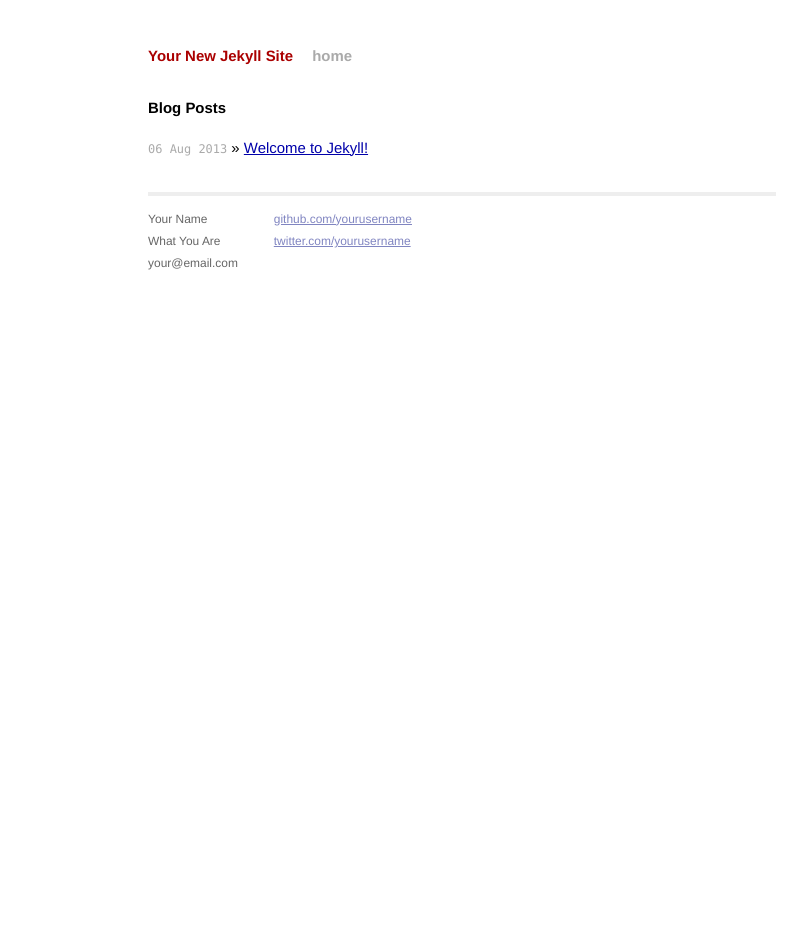
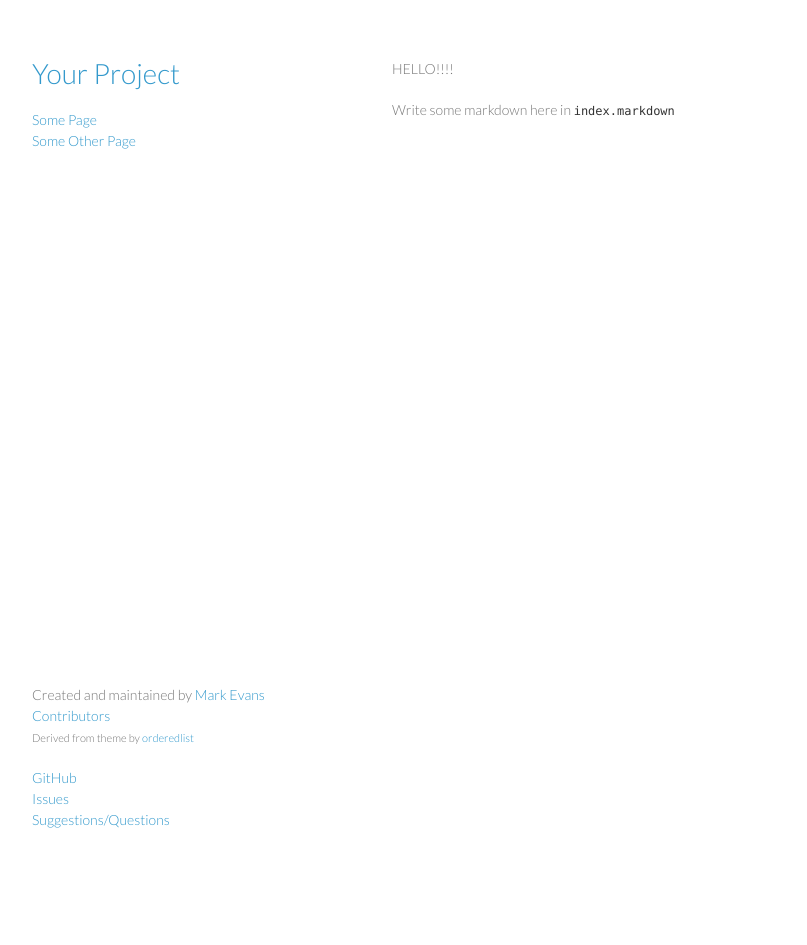
Before and after one commit to markevans/jekyll_docs_template, a Jekyll site: the page built from index.markdown, in a window 1280 px wide. Shown: the whole page, without its empty margins (178-985 px from the left). Built offline with Jekyll 4.4.1, drawn with Linux system fonts in a browser that asks for light colours; Markdown is read by kramdown in place of the engine named in the settings; after the commit the page ends 900 px from its top, so only the background shows below that.

Commit message:
Template documentation site with minimal theme

```diff
--- a/_config.yml
+++ b/_config.yml
@@ -1,3 +1,4 @@
-name: Your New Jekyll Site
+name: Your Project
 markdown: redcarpet
 pygments: true
+permalink: /:title
--- a/_layouts/default.html
+++ b/_layouts/default.html
@@ -10,37 +10,38 @@
         <link rel="stylesheet" href="/css/syntax.css">
 
         <!-- Custom CSS -->
-        <link rel="stylesheet" href="/css/main.css">
+        <link rel="stylesheet" href="/css/styles.css">
 
     </head>
     <body>
 
-        <div class="container">
-          <div class="site">
-            <div class="header">
-              <h1 class="title"><a href="/">{{ site.name }}</a></h1>
-              <a class="extra" href="/">home</a>
+        <div class="wrapper">
+          <header>
+            <h1 class="title"><a href="/">{{ site.name }}</a></h1>
+            <ul>
+              {% for post in site.posts %}
+                <li><a href="{{ post.url }}">{{ post.title }}</a></li>
+              {% endfor %}
+            </ul>
+          </header>
+          <section>
+            {{ content }}
+          </section>
+          <footer>
+            <div class="contact">
+              <p>
+                Created and maintained by <a href="https://github.com/yourname">Mark Evans</a><br />
+                <a href="https://github.com/yourname/yourproject/graphs/contributors">Contributors</a><br />
+                <small>Derived from theme by <a href="https://github.com/orderedlist">orderedlist</a></small>
+              </p>
+              <p>
+                <a href="https://github.com/yourname/yourproject">GitHub</a> <br />
+                <a href="http://github.com/yourname/yourproject/issues">Issues</a> <br />
+                <a href="http://groups.google.com/group/yourproject-users">Suggestions/Questions</a> <br />
+              </p>
             </div>
-
-                {{ content }}
-
-            <div class="footer">
-              <div class="contact">
-                <p>
-                  Your Name<br />
-                  What You Are<br />
-                  your@email.com
-                </p>
-              </div>
-              <div class="contact">
-                <p>
-                  <a href="http://github.com/yourusername/">github.com/yourusername</a><br />
-                  <a href="http://twitter.com/yourusername/">twitter.com/yourusername</a><br />
-                </p>
-              </div>
-            </div>
-          </div>
-        </div> <!-- /container -->
+          </footer>
+        </div> <!-- /wrapper -->
 
     </body>
 </html>
--- /dev/null
+++ b/_posts/2000-01-01-some-other-page.markdown
@@ -0,0 +1,6 @@
+---
+layout: default
+title:  "Some Other Page"
+---
+
+Some Other Page
--- /dev/null
+++ b/css/styles.css
@@ -0,0 +1,207 @@
+@import url(https://fonts.googleapis.com/css?family=Lato:300italic,700italic,300,700);
+
+body {
+  padding:50px;
+  font:14px/1.5 Lato, "Helvetica Neue", Helvetica, Arial, sans-serif;
+  color:#777;
+  font-weight:300;
+}
+
+h1, h2, h3, h4, h5, h6 {
+  color:#222;
+  margin:0 0 20px;
+}
+
+p, ul, ol, table, pre, dl {
+  margin:0 0 20px;
+}
+
+h1, h2, h3 {
+  line-height:1.1;
+}
+
+h1 {
+  font-size:28px;
+}
+
+h2 {
+  color:#393939;
+}
+
+h3, h4, h5, h6 {
+  color:#494949;
+}
+
+a {
+  color:#39c;
+  font-weight:400;
+  text-decoration:none;
+}
+
+a small {
+  font-size:11px;
+  color:#777;
+  margin-top:-0.6em;
+  display:block;
+}
+
+.wrapper {
+  width:860px;
+  margin:0 auto;
+}
+
+blockquote {
+  border-left:1px solid #e5e5e5;
+  margin:0;
+  padding:0 0 0 20px;
+  font-style:italic;
+}
+
+code, pre {
+  font-family:Monaco, Bitstream Vera Sans Mono, Lucida Console, Terminal;
+  color:#333;
+  font-size:12px;
+}
+
+pre {
+  padding:8px 15px;
+  background: #f8f8f8;
+  border-radius:5px;
+  border:1px solid #e5e5e5;
+  overflow-x: auto;
+}
+
+table {
+  width:100%;
+  border-collapse:collapse;
+}
+
+th, td {
+  text-align:left;
+  padding:5px 10px;
+  border-bottom:1px solid #e5e5e5;
+}
+
+dt {
+  color:#444;
+  font-weight:700;
+}
+
+th {
+  color:#444;
+}
+
+img {
+  max-width:100%;
+}
+
+header {
+  width:270px;
+  float:left;
+  position:fixed;
+}
+
+header ul {
+  list-style:none;
+  padding:0;
+}
+
+strong {
+  color:#222;
+  font-weight:700;
+}
+
+section {
+  width:500px;
+  float:right;
+  padding-bottom:50px;
+}
+
+small {
+  font-size:11px;
+}
+
+hr {
+  border:0;
+  background:#e5e5e5;
+  height:1px;
+  margin:0 0 20px;
+}
+
+footer {
+  width:270px;
+  float:left;
+  position:fixed;
+  bottom:50px;
+}
+
+@media print, screen and (max-width: 960px) {
+
+  div.wrapper {
+    width:auto;
+    margin:0;
+  }
+
+  header, section, footer {
+    float:none;
+    position:static;
+    width:auto;
+  }
+
+  header {
+    padding-right:320px;
+  }
+
+  section {
+    border:1px solid #e5e5e5;
+    border-width:1px 0;
+    padding:20px 0;
+    margin:0 0 20px;
+  }
+
+  header a small {
+    display:inline;
+  }
+
+  header ul {
+    position:absolute;
+    right:50px;
+    top:52px;
+  }
+}
+
+@media print, screen and (max-width: 720px) {
+  body {
+    word-wrap:break-word;
+  }
+
+  header {
+    padding:0;
+  }
+
+  header ul, header p.view {
+    position:static;
+  }
+
+  pre, code {
+    word-wrap:normal;
+  }
+}
+
+@media print, screen and (max-width: 480px) {
+  body {
+    padding:15px;
+  }
+
+  header ul {
+    display:none;
+  }
+}
+
+@media print {
+  body {
+    padding:0.4in;
+    font-size:12pt;
+    color:#444;
+  }
+}
--- a/index.html
+++ /dev/null
@@ -1,13 +0,0 @@
----
-layout: default
-title: Your New Jekyll Site
----
-
-<div id="home">
-  <h1>Blog Posts</h1>
-  <ul class="posts">
-    {% for post in site.posts %}
-      <li><span>{{ post.date | date_to_string }}</span> &raquo; <a href="{{ post.url }}">{{ post.title }}</a></li>
-    {% endfor %}
-  </ul>
-</div>
--- /dev/null
+++ b/index.markdown
@@ -0,0 +1,8 @@
+---
+layout: default
+title: Your Project
+---
+
+HELLO!!!!
+
+Write some markdown here in `index.markdown`
```
Also changed, not shown: _layouts/post.html (deleted, +0 -9 lines), _posts/2000-01-01-some-page.markdown (added, +38 -0 lines), _posts/2013-08-06-welcome-to-jekyll.markdown (deleted, +0 -24 lines).
